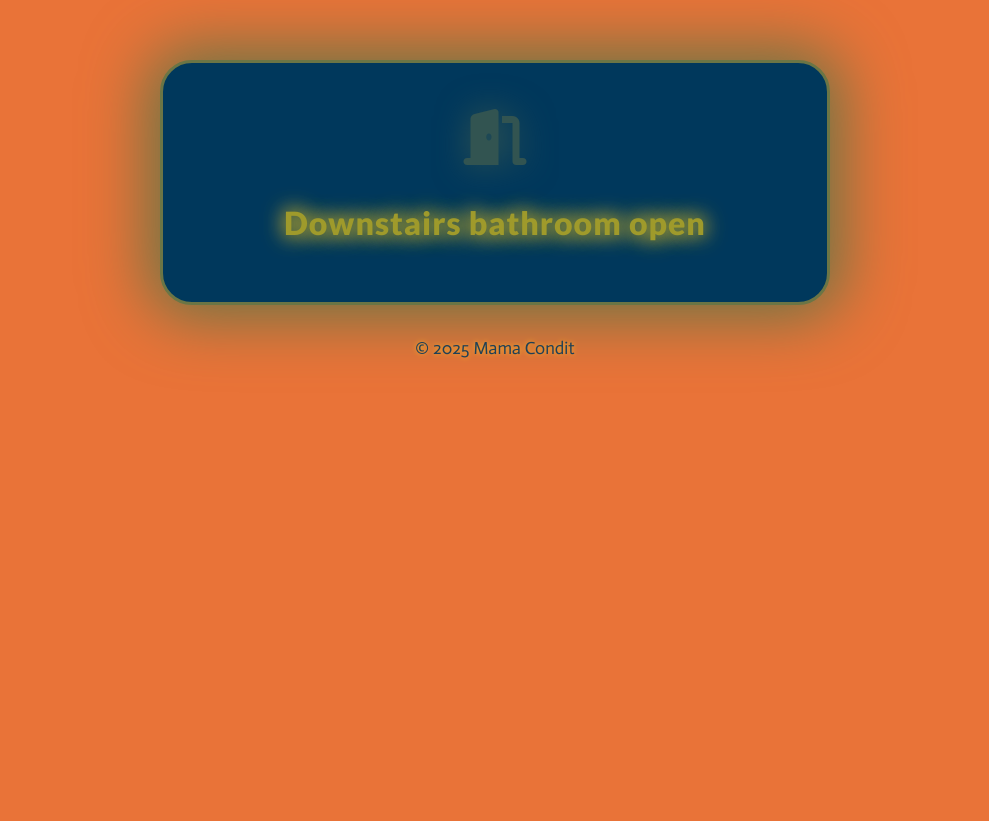
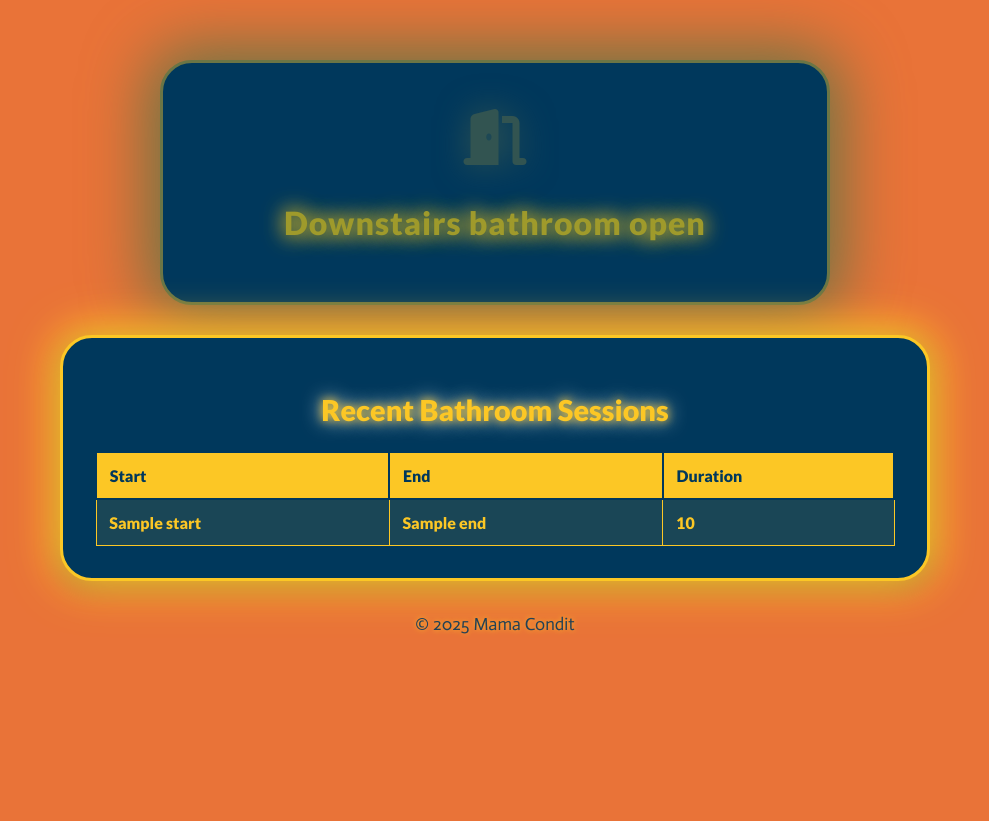
Before and after one commit to KCondit/door-timer, a Flask app: template templates/index.html in a window 1280 px wide. Shown: the top 821 px of the page, without its empty margins (145-1134 px from the left). Run offline with Flask 3, Linux system fonts and the light colour scheme; the template is opened without the code that fills it: most values are stand-ins (such as "Sample title", 1, 10 or a date in 2020); some libraries are stand-ins or nearby versions.

Commit message:
Implement bathroom session logging with last 50 sessions tracking
Co-authored-by: KCondit <71985193+KCondit@users.noreply.github.com>

```diff
--- a/app.py
+++ b/app.py
@@ -1,5 +1,7 @@
 from flask import Flask, render_template, request, abort, jsonify
 import os
+from datetime import datetime
+from collections import deque
 
 app = Flask(__name__)
 
@@ -8,24 +10,54 @@ door_state = "unknown"
 timer = 0.0
 API_KEY = os.environ.get("DOOR_API_KEY", "changeme")
 
+# Session tracking
+previous_state = door_state  # Initialize to current state
+current_session_start = None
+session_log = deque(maxlen=50)  # Keep last 50 sessions
+
 @app.route("/", methods=["GET"])
 def index():
     return render_template(
         "index.html",
         door_state=door_state,
-        timer=int(float(timer))
+        timer=int(float(timer)),
+        session_log=list(session_log)
     )
 
 @app.route("/update", methods=["POST"])
 def update():
     if request.form.get("api_key") != API_KEY:
         abort(403)
-    global door_state, timer
-    door_state = request.form.get("door_state", "unknown")
+    global door_state, timer, previous_state, current_session_start
+
+    new_state = request.form.get("door_state", "unknown")
     try:
         timer = float(request.form.get("timer", 0.0))
     except ValueError:
         timer = 0.0
+
+    # Track session transitions
+    if previous_state != new_state:
+        # Session starts when door becomes closed
+        if new_state == "closed" and previous_state != "closed":
+            current_session_start = datetime.now()
+
+        # Session ends when door changes from closed to open
+        elif previous_state == "closed" and new_state == "open":
+            if current_session_start:
+                session_end = datetime.now()
+                duration = session_end - current_session_start
+
+                # Add session to log
+                session_log.append({
+                    'start': current_session_start.strftime('%Y-%m-%d %H:%M:%S'),
+                    'end': session_end.strftime('%Y-%m-%d %H:%M:%S'),
+                    'duration': str(duration).split('.')[0]  # Remove microseconds
+                })
+                current_session_start = None
+
+    previous_state = new_state
+    door_state = new_state
     return "OK"
 
 @app.route("/status", methods=["GET"])
--- a/static/styles.css
+++ b/static/styles.css
@@ -83,3 +83,62 @@ body {
     background: #fcc725; /* Mustard */
     border-radius: 10px;
 }
+
+/* Session Log Styles */
+.session-log-card {
+    max-width: 800px;
+    margin: 30px auto;
+    padding: 2rem;
+    border-radius: 2rem;
+    background: #00385c; /* Navy blue card */
+    box-shadow: 0 0 40px 8px #fcc725, 0 6px 24px rgba(0, 56, 92, 0.4); /* Mustard glow */
+    border: 3px solid #fcc725;
+}
+
+.session-log-title {
+    font-family: 'Lato', Arial, sans-serif;
+    font-size: 1.8rem;
+    font-weight: 900;
+    color: #fcc725;
+    text-align: center;
+    margin-bottom: 1.5rem;
+    text-shadow: 0 0 10px #fcc725, 0 0 20px #fff;
+}
+
+.session-log-container {
+    overflow-x: auto;
+}
+
+.session-log-table {
+    width: 100%;
+    border-collapse: collapse;
+    margin: 0;
+    font-family: 'Lato', Arial, sans-serif;
+}
+
+.session-log-table th {
+    background: #fcc725;
+    color: #00385c;
+    font-weight: 900;
+    padding: 0.8rem;
+    text-align: left;
+    border: 2px solid #00385c;
+    font-size: 1rem;
+}
+
+.session-log-table td {
+    padding: 0.8rem;
+    border: 1px solid #fcc725;
+    color: #fcc725;
+    font-weight: 600;
+    background: rgba(252, 199, 37, 0.1);
+}
+
+.session-log-table tr:nth-child(even) td {
+    background: rgba(252, 199, 37, 0.2);
+}
+
+.session-log-table tr:hover td {
+    background: rgba(252, 199, 37, 0.3);
+    text-shadow: 0 0 5px #fcc725;
+}
--- a/templates/index.html
+++ b/templates/index.html
@@ -22,6 +22,34 @@
             <!-- Timer value will be set by JS -->
         </div>
     </div>
+
+    <!-- Session Log Section -->
+    {% if session_log %}
+    <div class="session-log-card">
+        <h2 class="session-log-title">Recent Bathroom Sessions</h2>
+        <div class="session-log-container">
+            <table class="session-log-table">
+                <thead>
+                    <tr>
+                        <th>Start</th>
+                        <th>End</th>
+                        <th>Duration</th>
+                    </tr>
+                </thead>
+                <tbody>
+                    {% for session in session_log|reverse %}
+                    <tr>
+                        <td>{{ session.start }}</td>
+                        <td>{{ session.end }}</td>
+                        <td>{{ session.duration }}</td>
+                    </tr>
+                    {% endfor %}
+                </tbody>
+            </table>
+        </div>
+    </div>
+    {% endif %}
+
     <div class="footer">
         &copy; {{ 2025 }} Mama Condit
     </div>
```
